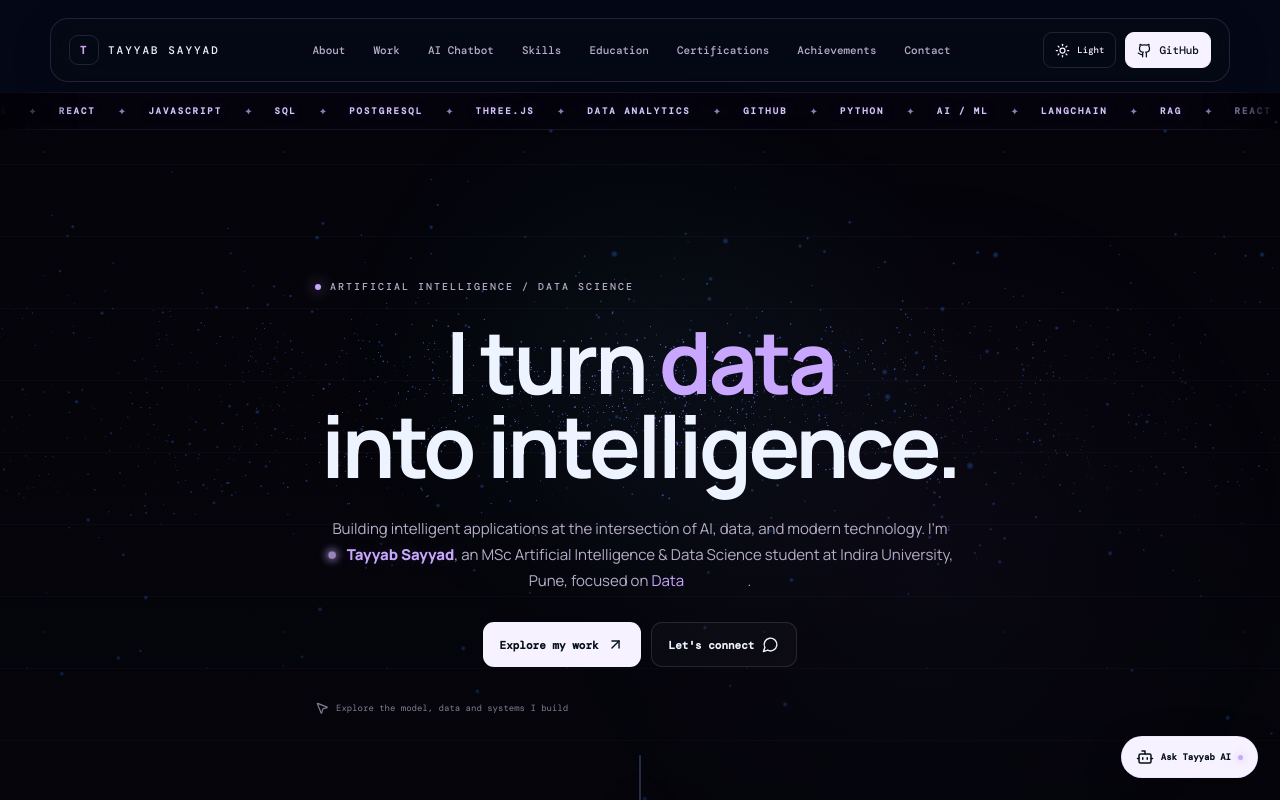
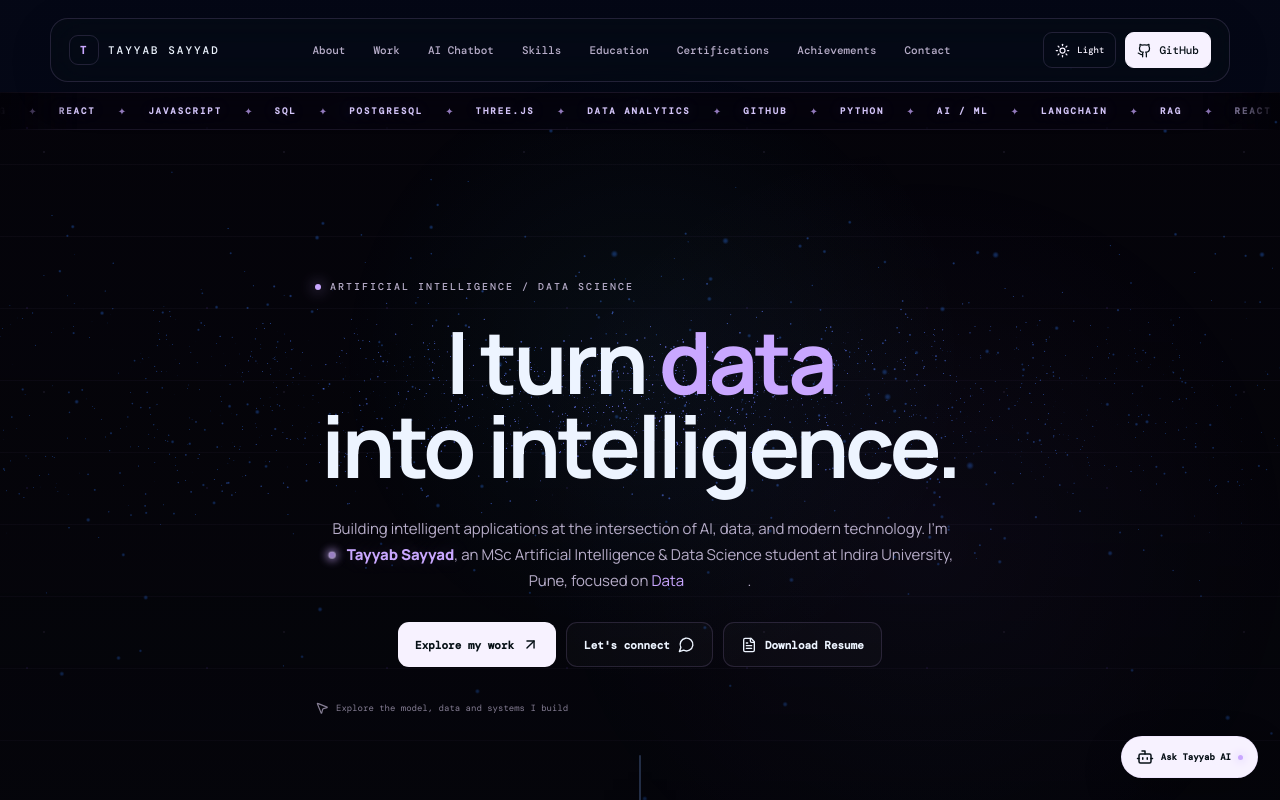
Before and after one commit to tshamshuddinsayyad/portfolio, a React (Vite) app: page / in a window 1280 px wide. Shown: the top 800 px of the page. Built offline with nearby package versions, Linux system fonts and the light colour scheme.

Commit message:
Add resume download button

```diff
--- a/src/main.jsx
+++ b/src/main.jsx
@@ -908,7 +908,7 @@ function App() {
           <div className="eyebrow"><span className="status-dot"/> ARTIFICIAL INTELLIGENCE / DATA SCIENCE</div>
           <h1>I turn <em>data</em><br/>into intelligence.</h1>
           <p>{profile.tagline} I’m <span className="name-highlight"><i/>Tayyab Sayyad</span>, an MSc Artificial Intelligence & Data Science student at Indira University, Pune, focused on <InterestTyping/>.</p>
-          <div className="hero-actions"><a className="primary" href="#work">Explore my work <ArrowUpRight size={17}/></a><a className="secondary" href="#contact">Let's connect <MessageCircle size={17}/></a></div>
+          <div className="hero-actions"><a className="primary" href="#work">Explore my work <ArrowUpRight size={17}/></a><a className="secondary" href="#contact">Let's connect <MessageCircle size={17}/></a><a className="secondary resume-download" href="/resume.pdf" download="Tayyab_Sayyad_Resume.pdf"><FileText size={16}/> Download Resume</a></div>
           <div className="scroll-hint"><MousePointer2 size={14}/> Explore the model, data and systems I build</div>
         </div>
         <AILab/>
```
